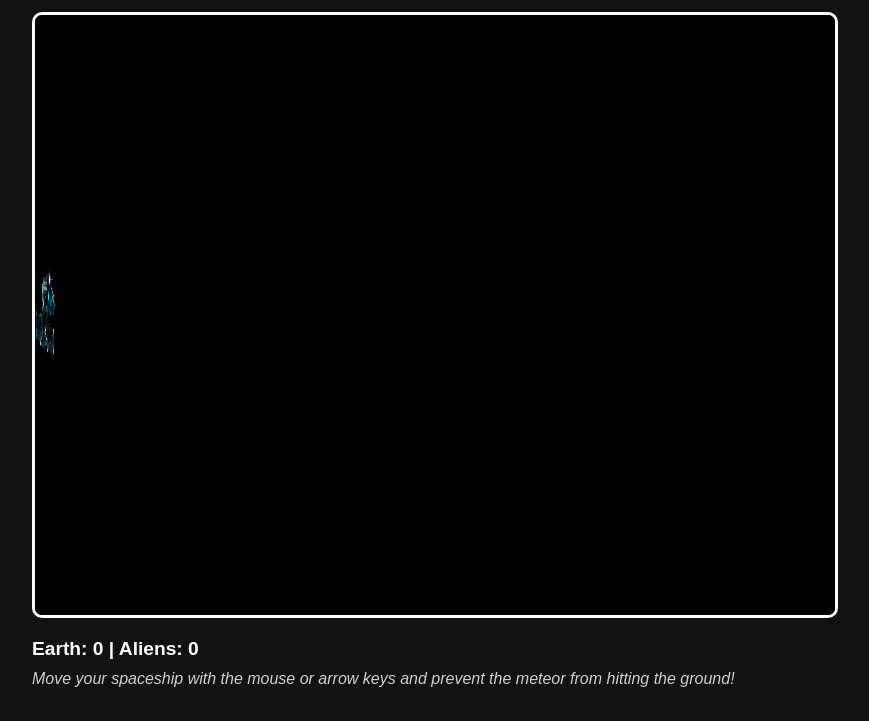
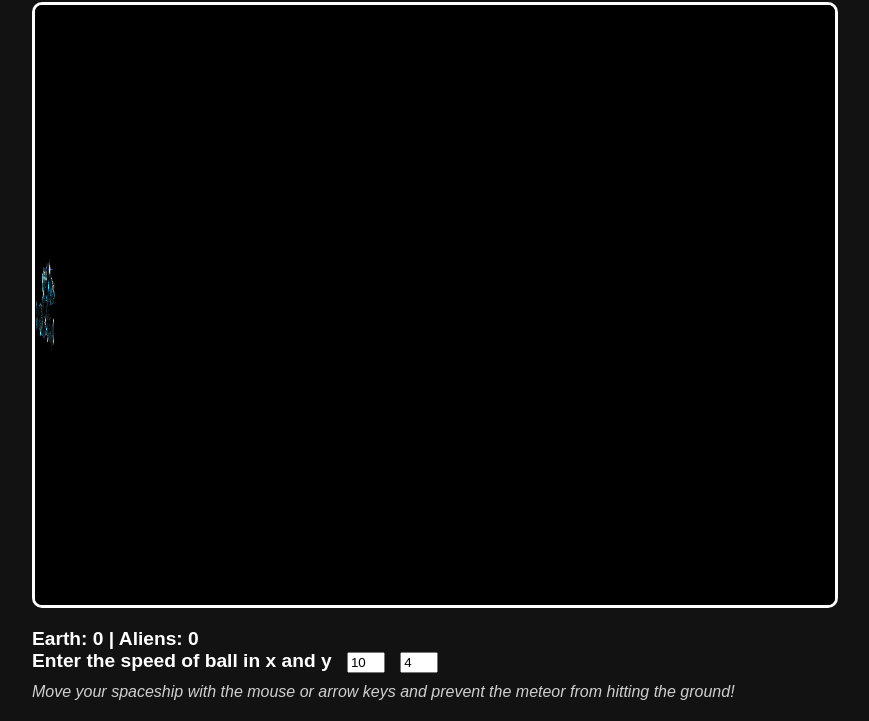
Before and after one commit to DhanushNehru/alien-defender-game, a plain HTML site: page index.html in a window 1280 px wide. Shown: the part 83-804 px from the top of the page, without its empty margins (208-1077 px from the left). Drawn offline with Linux system fonts and the light colour scheme.

Commit message:
feat:Allwing user to decide the speed of the ball

```diff
--- a/game.js
+++ b/game.js
@@ -1,3 +1,6 @@
+
+// console.log("speedInX", speedInX);
+// console.log("Speed in y", speedInY);
 var canvas;
 var canvasContext;
 var ballX = 50;
@@ -36,6 +39,16 @@ window.onload = function () {
     drawEverything();
   }, 1000 / framesPerSecond);
 
+  // Getting user input for speed of ball(issue #12)
+  const speedInX = document.getElementById("speedInputInX");
+  const speedInY = document.getElementById("speedInputInY");
+  speedInX.addEventListener('input', () => {
+    ballSpeedX = parseFloat(speedInX.value);  // Update ball speed in X
+  });
+
+  speedInY.addEventListener('input', () => {
+    ballSpeedY = parseFloat(speedInY.value);  // Update ball speed in Y
+  });
   // Load background sound
   var backgroundSound = document.getElementById("backgroundSound");
 
--- a/index.html
+++ b/index.html
@@ -26,7 +26,11 @@
       <div id="scoreboard">
         Earth: <span id="player1Score">0</span> | Aliens:
         <span id="player2Score">0</span>
+        <div id="ballSpeedInput">
+         Enter the speed of ball in x and y  <input value="10" type="number" placeholder="x" id="speedInputInX"> <input value="4" type="number" placeholder="Y" id="speedInputInY">
+        </div>
       </div>
+
       <div id="instruction">
         Move your spaceship with the mouse or arrow keys and prevent the meteor from hitting
         the ground!
--- a/styles.css
+++ b/styles.css
@@ -128,3 +128,14 @@ body.light-mode #muteButton {
 #muteButton i {
   transition: color 0.3s;
 }
+
+
+
+#speedInputInX {
+  width: 30px;
+  margin-left: 10px;
+}
+#speedInputInY {
+  width: 30px;
+  margin-left: 10px;
+}
```
